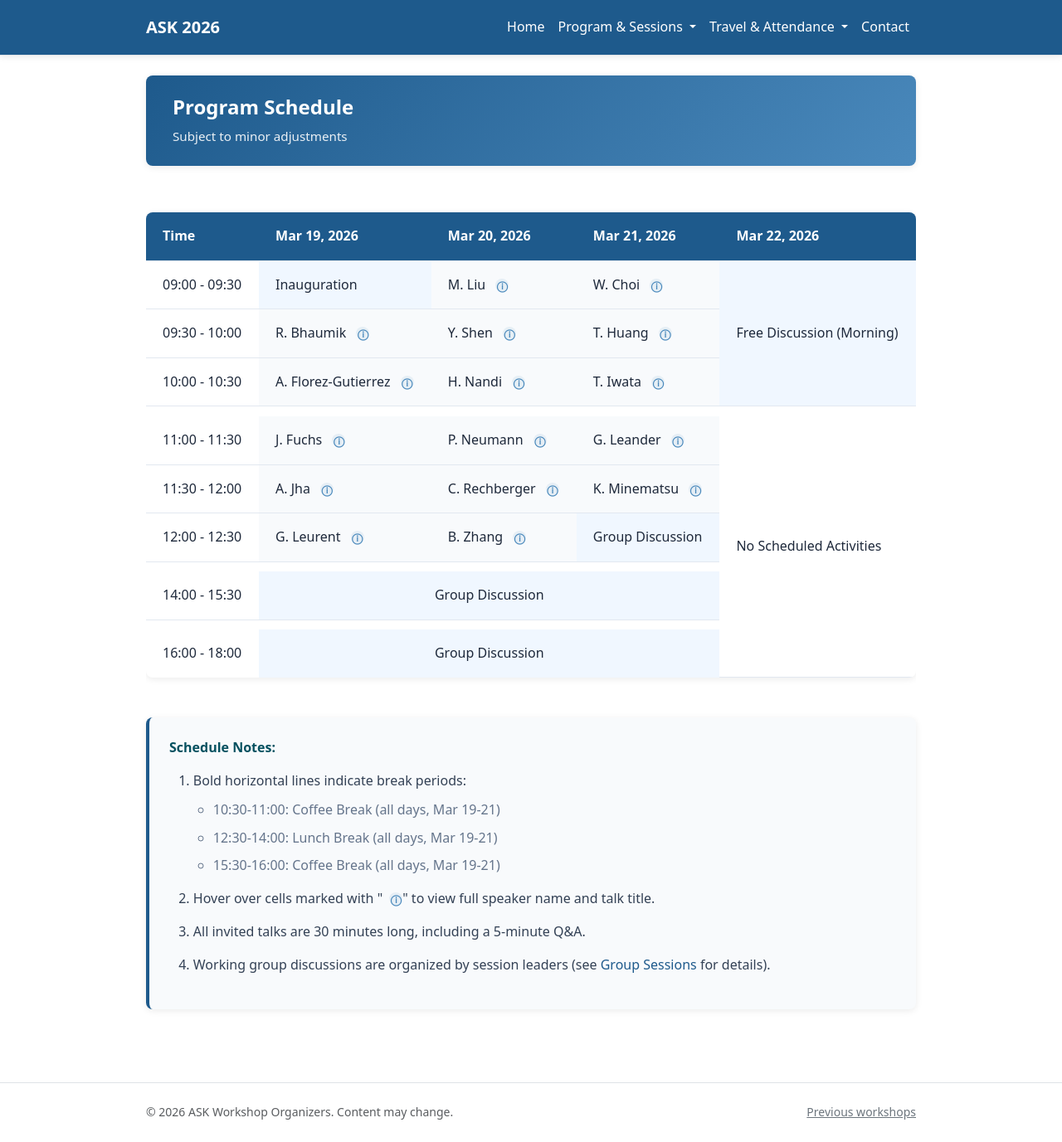
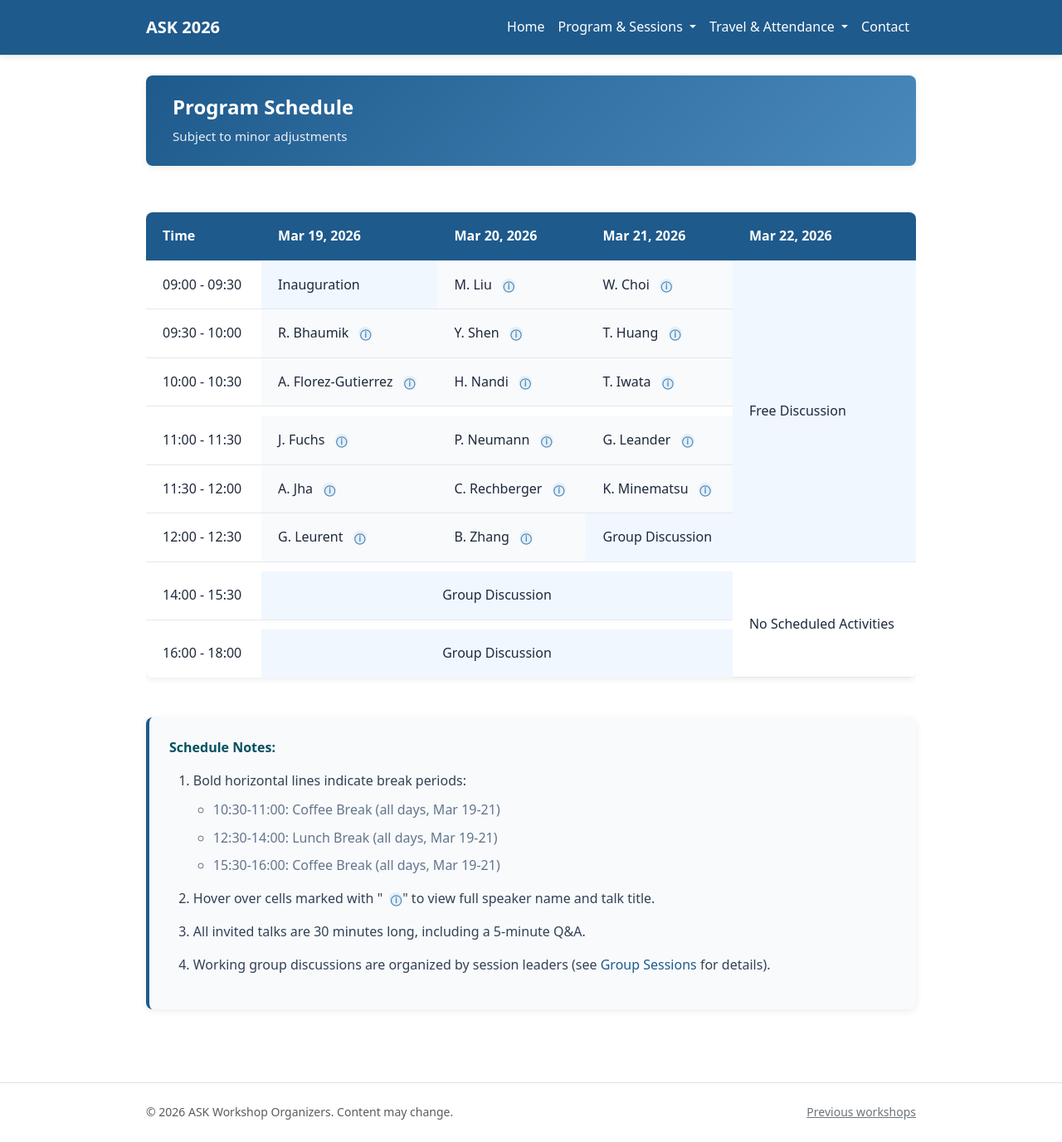
Before and after one commit to ask2026/ask2026.github.io, a Jekyll site: the page built from program.md, in a window 1280 px wide. Shown: the whole page at 83% size. Built offline with Jekyll 4.4.1, drawn with Linux system fonts in a browser that asks for light colours.

```diff
--- a/program.md
+++ b/program.md
@@ -35,7 +35,7 @@ permalink: /program/
           <span class="speaker-initials">W. Choi</span>
           <span class="hover-hint">ⓘ</span>
         </td>
-        <td rowspan="3" class="discussion-cell">Free Discussion (Morning)</td>
+        <td rowspan="7" class="discussion-cell">Free Discussion</td>
       </tr>
       <tr>
         <td>09:30 - 10:00</td>
```
Also changed, not shown: other parts of program.md (+1 -1 lines).
